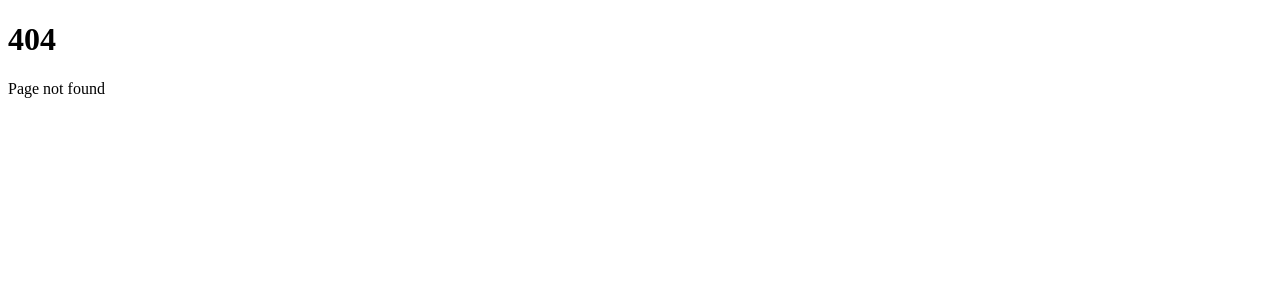
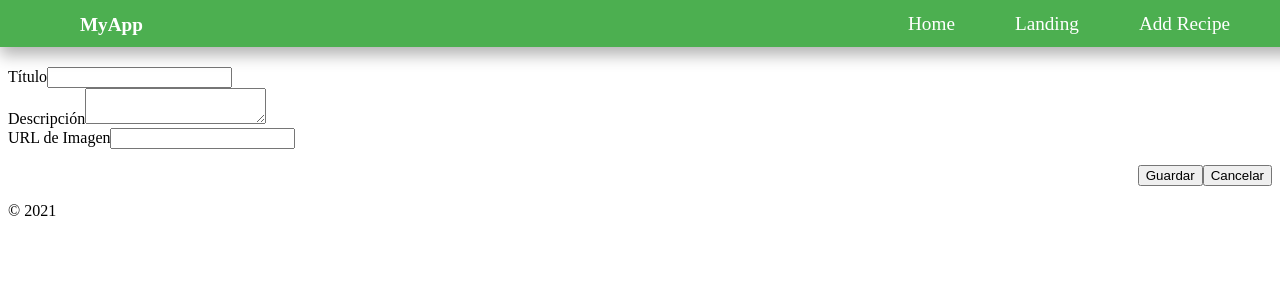
Before and after one commit to TrianaSolerMartin/FamilyFlavors, a React (Vite) app in the folder CLient/: page /home/new-recipe in a window 1280 px wide. Before the commit this address had no page. Shown: the top 300 px of the page. Built offline with nearby package versions, Linux system fonts and the light colour scheme.

Commit message:
new-foreingkey-at-backend-added

```diff
--- a/CLient/src/components/form/RecipeForm.jsx
+++ b/CLient/src/components/form/RecipeForm.jsx
@@ -1,96 +1,74 @@
 import React, { useState } from 'react';
 import { useForm } from 'react-hook-form';
+import { useNavigate } from 'react-router-dom';
 import { addRecipe } from '../../services/RecipeServices';
 import './NewRecipeForm.css';
 
 const RecipeForm = () => {
   const { register, formState: { errors }, handleSubmit, reset } = useForm();
   const [imageURL, setImageURL] = useState('');
-  const [isSubmitted, setIsSubmitted] = useState(false);
-  const [redirectUrl, setRedirectUrl] = useState('');
-  const [modalOpen, setModalOpen] = useState(true);
+  const navigate = useNavigate();
 
   const onSubmit = async (data) => {
     try {
       data.image = imageURL;
-RecipeForm;
-      const { success, error, recipeId } = await addRecipe(data);
+      const response = await addRecipe(data);
 
-      if (success) {
-        alert('¡La receta fue añadida correctamente!');
-        reset();
-        setIsSubmitted(true);
-        setTimeout(() => setIsSubmitted(false), 1500);
-
-        // Establecer la URL de redirección
-        setRedirectUrl(`/recipe/${recipeId}`);
+      if (response.success) {
+        alert('¡Receta añadida correctamente!');
+        navigate('/home');
       } else {
-        alert(error);
+        alert(response.error);
       }
     } catch (err) {
       console.error("Error adding recipe:", err);
     }
   };
 
-  const closeModal = () => {
-    setModalOpen(false);
-  };
-
   return (
-    <>
-      {modalOpen && (
-        <div className="modal-overlay">
-          <div className="modal-content">
-            <div className="modal-header">
-              <h2 className="modal-title">Añadir Receta</h2>
-              <button className="modal-close" onClick={closeModal}>
-                &times;
-              </button>
-            </div>
-            <div className="modal-body">
+    <div className="form-container">
+      <h2>Añadir Nueva Receta</h2>
       <form onSubmit={handleSubmit(onSubmit)} className="form">
-                <label htmlFor="title" className="form__label">Título</label>
+        <div className="form-group">
+          <label htmlFor="title">Título</label>
           <input
             type="text"
             id="title"
-                  name="title"
             {...register('title', { required: true })}
-                  className="form__input"
-                  placeholder="Título de la receta"
+            className="form-control"
           />
-                {errors.title && <p className="form__message form__message--error">Este campo es obligatorio</p>}
+          {errors.title && <span className="error">Este campo es requerido</span>}
+        </div>
 
-                <label htmlFor="description" className="form__label">Descripción</label>
+        <div className="form-group">
+          <label htmlFor="description">Descripción</label>
           <textarea
             id="description"
-                  name="description"
             {...register('description', { required: true })}
-                  className="form__input"
-                  placeholder="Descripción de la receta"
+            className="form-control"
           />
-                {errors.description && <p className="form__message form__message--error">Este campo es obligatorio</p>}
+          {errors.description && <span className="error">Este campo es requerido</span>}
+        </div>
 
-                <label htmlFor="image" className="form__label">URL de la Imagen</label>
+        <div className="form-group">
+          <label htmlFor="image">URL de Imagen</label>
           <input
             type="text"
             id="image"
-                  name="image"
             value={imageURL}
             onChange={(e) => setImageURL(e.target.value)}
-                  className="form__input"
-                  placeholder="URL de la imagen"
+            className="form-control"
           />
+        </div>
 
         <div className="form-buttons">
-                  <button type="submit" className="modal-button">Añadir</button>
-                  <button type="button" onClick={() => reset()} className="modal-cancel-button">Cancelar</button>
+          <button type="submit" className="btn btn-primary">Guardar</button>
+          <button type="button" onClick={() => navigate('/home')} className="btn btn-secondary">
+            Cancelar
+          </button>
         </div>
       </form>
     </div>
-          </div>
-        </div>
-      )}
-    </>
   );
 };
 
--- a/CLient/src/components/nav/Nav.jsx
+++ b/CLient/src/components/nav/Nav.jsx
@@ -23,8 +23,9 @@ const Nav = () => {
                         <Link to="/" className="nav-link" onClick={toggleMenu}>Landing</Link>
                     </li>
                     <li className="nav-item">
-                        <Link to="/recipeForm" className="nav-link" onClick={toggleMenu}>Add Recipe</Link>
-                    </li>
+                    <Link to="/home/new-recipe" className="nav-link" onClick={toggleMenu}>
+        Add Recipe
+    </Link>                    </li>
                 </ul>
                 <div className={`nav-toggle ${isMenuOpen ? 'active' : ''}`} onClick={toggleMenu}>
                     <span className="nav-toggle-bar"></span>
--- a/CLient/src/pages/home/Home.jsx
+++ b/CLient/src/pages/home/Home.jsx
@@ -25,6 +25,7 @@ const Home = () => {
         };
 
         fetchRecipes();
+        console.log('Recipes:', recipes);
     }, []);
 
     const handleRecipeClick = (recipe) => {
--- a/CLient/src/router/router.jsx
+++ b/CLient/src/router/router.jsx
@@ -36,7 +36,7 @@ const router = createBrowserRouter([
         element: <Recipe />,
       },
       {
-        path: "recipeForm",
+        path: "new-recipe",
         element: <RecipeForm />,
       },
     ],
```
Also changed, not shown: 2 other files (tests, documents, lock files or other folders). Lines whose indentation alone changed are shown as unchanged.
